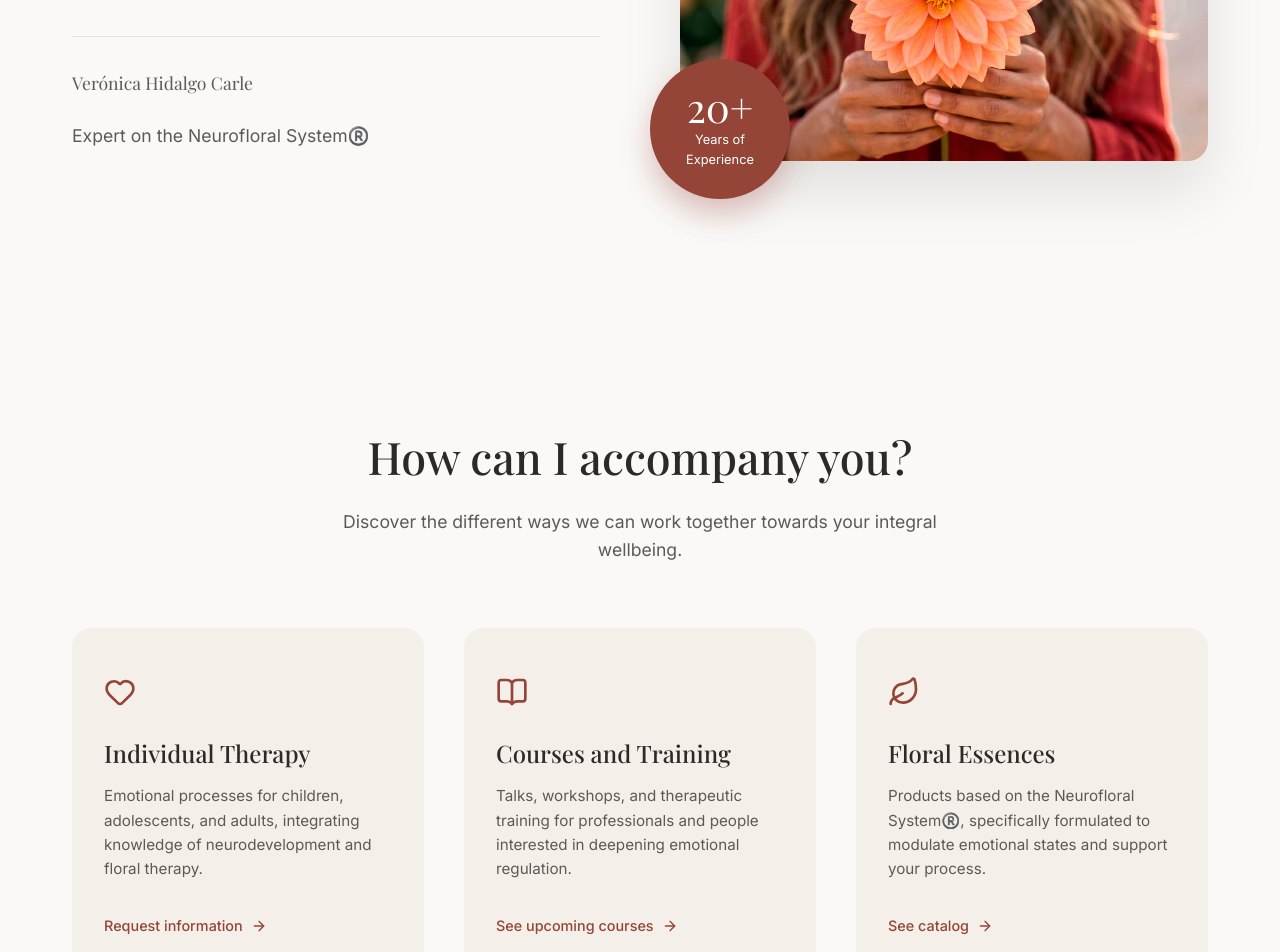
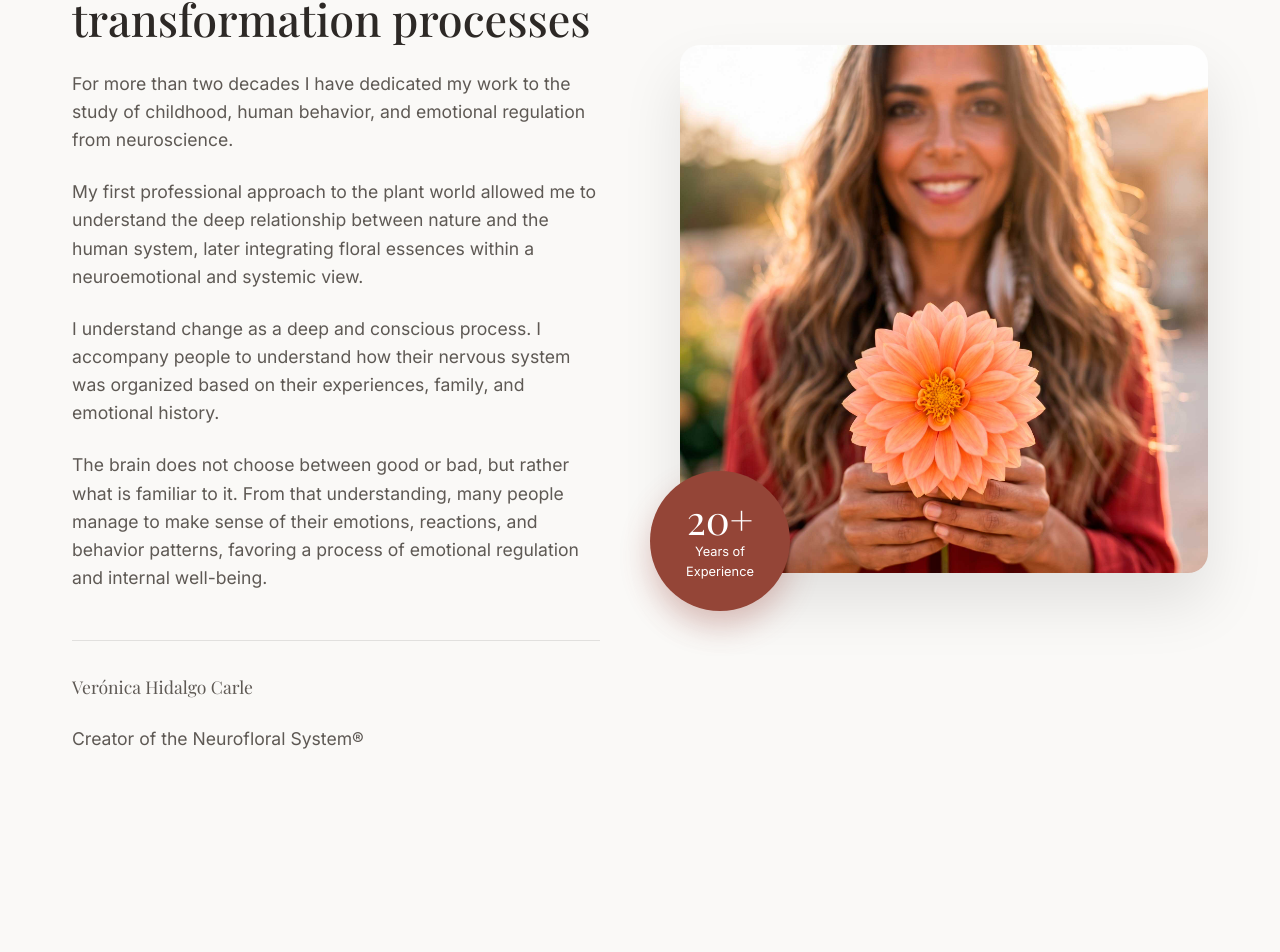
Before and after one commit to jfcosm/veronica-hidalgo-carle-2026, a React (Vite) app: page / in a window 1280 px wide. Shown: the part 1260-2212 px from the top of the page. Built offline with nearby package versions, Linux system fonts and the light colour scheme; a web font is replaced by a local one.

Commit message:
content: update landing page copy with client corrected text

```diff
--- a/src/pages/Option2.css
+++ b/src/pages/Option2.css
@@ -300,10 +300,21 @@
   color: var(--color-text-dark);
 }
 
-.opt2-service-item p {
+.opt2-service-item p,
+.opt2-service-desc p {
   color: var(--color-text-muted);
+  margin-bottom: 1.2rem;
+  font-size: 0.95rem;
+  line-height: 1.6;
+}
+
+.opt2-service-desc p:last-child {
   margin-bottom: 2rem;
-  font-size: 0.95rem;
+}
+
+.opt2-service-desc strong {
+  color: var(--color-text-dark);
+  font-weight: 600;
 }
 
 .opt2-link {
--- a/src/pages/Option2.tsx
+++ b/src/pages/Option2.tsx
@@ -54,7 +54,9 @@ const Option2 = () => {
               <span className="opt2-subtitle">{t('about.tagOpt2')}</span>
               <h2 className="opt2-section-title">{t('about.titleOpt2')}</h2>
               <p dangerouslySetInnerHTML={{ __html: t('about.text1Opt2') }}></p>
-              <p>{t('about.text2Opt2')}</p>
+              <p dangerouslySetInnerHTML={{ __html: t('about.text2Opt2') }}></p>
+              <p dangerouslySetInnerHTML={{ __html: t('about.text3Opt2') }}></p>
+              <p dangerouslySetInnerHTML={{ __html: t('about.text4Opt2') }}></p>
               <div className="opt2-signature">
                 <p className="opt2-name">Verónica Hidalgo Carle</p>
                 <p className="opt2-role">{t('about.role')}</p>
@@ -87,7 +89,7 @@ const Option2 = () => {
               <div className="opt2-service-content">
                 <Heart className="opt2-service-icon" />
                 <h4>{t('services.srv1TitleAlt')}</h4>
-                <p>{t('services.srv1TextAlt')}</p>
+                <div className="opt2-service-desc" dangerouslySetInnerHTML={{ __html: t('services.srv1TextAlt') }}></div>
                 <a href="#contact" className="opt2-link">{t('services.linkInfo')} <ArrowRight size={16} /></a>
               </div>
             </div>
@@ -96,8 +98,8 @@ const Option2 = () => {
               <div className="opt2-service-content">
                 <BookOpen className="opt2-service-icon" />
                 <h4>{t('services.srv2Title')}</h4>
-                <p>{t('services.srv2TextAlt')}</p>
-                <a href="#contact" className="opt2-link">{t('services.linkCourses')} <ArrowRight size={16} /></a>
+                <div className="opt2-service-desc" dangerouslySetInnerHTML={{ __html: t('services.srv2TextAlt') }}></div>
+                <a href="#contact" className="opt2-link">{t('services.linkInfo')} <ArrowRight size={16} /></a>
               </div>
             </div>
 
@@ -105,8 +107,8 @@ const Option2 = () => {
               <div className="opt2-service-content">
                 <Leaf className="opt2-service-icon" />
                 <h4>{t('services.srv3Title')}</h4>
-                <p>{t('services.srv3TextAlt')}</p>
-                <a href="#contact" className="opt2-link">{t('services.linkCatalog')} <ArrowRight size={16} /></a>
+                <div className="opt2-service-desc" dangerouslySetInnerHTML={{ __html: t('services.srv3TextAlt') }}></div>
+                <a href="#contact" className="opt2-link">{t('services.linkInfo')} <ArrowRight size={16} /></a>
               </div>
             </div>
           </div>
@@ -130,9 +132,10 @@ const Option2 = () => {
               <div className="opt2-form-row">
                 <select required>
                   <option value="" disabled selected>{t('contact.placeholderSubjectAlt')}</option>
-                  <option value="terapia">{t('contact.optTherapyAlt')}</option>
-                  <option value="curso">{t('contact.optCourseAlt')}</option>
-                  <option value="productos">{t('contact.optProductsAlt')}</option>
+                  <option value="terapia_neurofloral">{t('contact.optTherapyAlt')}</option>
+                  <option value="constelaciones">{t('contact.optCourseAlt')}</option>
+                  <option value="tarot">{t('contact.optProductsAlt')}</option>
+                  <option value="otro">{t('contact.optOther')}</option>
                 </select>
               </div>
               <textarea placeholder={t('contact.placeholderMessageAlt')} rows={5} required></textarea>
--- a/src/translations/en.ts
+++ b/src/translations/en.ts
@@ -1,6 +1,6 @@
 const en = {
   header: {
-    subtitle: "Therapist & Neuroscientist",
+    subtitle: "Floral Therapist · Family Constellator",
     nav: {
       approach: "Approach",
       experience: "Experience",
@@ -19,10 +19,10 @@ const en = {
     tagOpt2: "Neurofloral System®️",
     tagOpt3: "Professional Therapeutic Accompaniment",
     titleOpt1: "Emotional transformation through the",
-    titleOpt2: "Deep healing from human connection and neuroscience",
+    titleOpt2: "Specialist in childhood, adolescence, and adults from the neuroscience of emotion.",
     titleOpt3: "Integrating neuroscience and floral therapy for your wellbeing",
     textOpt1: "Over two decades accompanying processes in children, adolescents, and adults, integrating floral therapy, neuroscience, and systemic work to favor deep changes in your wellbeing.",
-    textOpt2: "I accompany you to modulate your emotions and create new pathways of wellbeing through integrative floral therapy and systemic work.",
+    textOpt2: "Creator of the <strong>Neurofloral System®</strong> method and active member of the World Summit of Floral Therapy.<br/><br/>I accompany you to restore your emotional health through systemic work and accompaniment with floral essences, harmonies of nature oriented to recover inner balance and reconnect with your best version.",
     textOpt3: "Over two decades accompanying emotional processes, supporting the generation of new neural pathways and integral wellbeing.",
     btnStart: "Start your process",
     btnLearnMore: "Learn more",
@@ -42,10 +42,12 @@ const en = {
     feat2: "Emotional modulation",
     feat3: "Behavioral transformation",
     tagOpt2: "More than 20 years of experience",
-    titleOpt2: "Accompanying transformation processes",
-    text1Opt2: "Throughout my career, I have integrated my knowledge in trauma, ASD, attention deficit, and emotional regulation to create a unique approach: the Neurofloral System®️.",
-    text2Opt2: "My commitment is to provide a safe and warm space where floral essences act as a bridge for emotional modulation, favoring profound changes in perception and behavior.",
-    role: "Expert on the Neurofloral System®️",
+    titleOpt2: "More than 20 years accompanying transformation processes",
+    text1Opt2: "For more than two decades I have dedicated my work to the study of childhood, human behavior, and emotional regulation from neuroscience.",
+    text2Opt2: "My first professional approach to the plant world allowed me to understand the deep relationship between nature and the human system, later integrating floral essences within a neuroemotional and systemic view.",
+    text3Opt2: "I understand change as a deep and conscious process. I accompany people to understand how their nervous system was organized based on their experiences, family, and emotional history.",
+    text4Opt2: "The brain does not choose between good or bad, but rather what is familiar to it. From that understanding, many people manage to make sense of their emotions, reactions, and behavior patterns, favoring a process of emotional regulation and internal well-being.",
+    role: "Creator of the Neurofloral System®",
     badgeYears: "Years of",
     badgeExp: "Experience"
   },
@@ -67,19 +69,19 @@ const en = {
     titleOpt3: "Services and Accompaniment",
     subtitleOpt3: "Designed to adapt to your specific needs for development and healing.",
     srv1Title: "Therapies and Sessions",
-    srv1TitleAlt: "Individual Therapy",
+    srv1TitleAlt: "1. Neurofloral Therapy",
     srv1Text: "Personalized accompaniment for children, adolescents, and adults, addressing emotional and behavioral challenges with the Neurofloral System®️.",
-    srv1TextAlt: "Emotional processes for children, adolescents, and adults, integrating knowledge of neurodevelopment and floral therapy.",
+    srv1TextAlt: "<p>In an interview of approximately two hours, we explore the current conflict that you, your son, or your daughter are experiencing, understanding how certain emotional experiences are registered in the nervous system and begin to repeat themselves in daily life.</p><p>Through a systemic lens, we look for the origin of these patterns within the family history, organizing the emotional information that often remains unconscious. Sometimes, a child's symptoms can also express dynamics of the entire family system.</p><p>Subsequently, I explain to you which floral essences are the most suitable and the specific work that each one will perform, accompanying a deep process of emotional transformation and internal regulation.</p>",
     srv1Target: "For children, adolescents, and adults",
-    srv2Title: "Courses and Training",
+    srv2Title: "2. Essential Family Constellations",
     srv2TitleAlt: "Professional Training",
     srv2Text: "Therapeutic training programs from a serious, human, and professional perspective for those seeking to deepen this path.",
-    srv2TextAlt: "Talks, workshops, and therapeutic training for professionals and people interested in deepening emotional regulation.",
+    srv2TextAlt: "<p>Essential Family Constellations are a therapeutic dynamic of approximately three hours, aimed at understanding emotional, relational, or behavioral conflicts that often cannot be resolved through reason alone.</p><p>During the initial interview, we explore the current situation that concerns you, your son, or your daughter, observing how certain patterns may be linked to deep dynamics of the family system.</p><p>Through a systemic explanation, you will understand how we form emotionally within our family and what roles, burdens, or unconscious experiences we may be representing.</p><p>Subsequently, we perform a projective dynamic on a board, using wooden figures that allow visual organization of the information that emerges during the session. As movements are made within the system, unconscious content appears that helps understand the origin of the conflict and open new possibilities of perception.</p><p>The process is accompanied by neuro-linguistic programming tools and floral essences, oriented to favor emotional reorganization and a more conscious and integrated view of the experience.</p><p><strong>Modalities:</strong> It can be done in person in Pichidangui or Illapel, and also online.</p><p><strong>Aimed at:</strong> Adults and adolescents from 16 years and older.</p>",
     srv2Target: "Courses and workshops of the Neurofloral System®️",
-    srv3Title: "Floral Essences",
+    srv3Title: "3. Evolutionary Therapeutic Tarot",
     srv3TitleAlt: "Essences Sale",
     srv3Text: "Sale of products and exclusive formulas designed to support specific processes of regulation and integral wellbeing.",
-    srv3TextAlt: "Products based on the Neurofloral System®️, specifically formulated to modulate emotional states and support your process.",
+    srv3TextAlt: "<p>Evolutionary Therapeutic Tarot is a dynamic of guidance and self-knowledge where we work on the conflict or situation that is currently generating concern, confusion, or blockage in your life.</p><p>Through a deep reading with three types of tarot—Rider Waite, Aleister Crowley Tarot, and Zen Tarot of Chinese philosophy—we begin to open a field of information that allows access to unconscious content, emotional patterns, and internal background related to what you are experiencing.</p><p>Each deck delivers a different and complementary view, allowing a clearer understanding of the process you are going through and favoring a more conscious, secure, and connected decision-making process.</p><p>If the process requires it, the session can also be complemented with floral essences, oriented to emotionally accompany the therapeutic work and support the changes you wish to generate.</p>",
     srv3Target: "Custom and standard formulas",
     linkInfo: "Request information",
     linkCourses: "See upcoming courses",
@@ -107,11 +109,12 @@ const en = {
     placeholderMessage: "Message",
     placeholderMessageAlt: "Tell me a little about what you are looking for...",
     optTherapy: "Individual therapy",
-    optTherapyAlt: "Consult about Therapy",
+    optTherapyAlt: "Neurofloral Therapy",
     optCourse: "Courses and training",
-    optCourseAlt: "Course Registration",
+    optCourseAlt: "Essential Family Constellations",
     optProducts: "Floral essences",
-    optProductsAlt: "Acquire Essences",
+    optProductsAlt: "Evolutionary Therapeutic Tarot",
+    optOther: "Other reason",
     btnSubmit: "Send Message",
     btnSubmitAlt: "Send Request"
   },
```
Also changed, not shown: index.html (+5 -5 lines), src/translations/es.ts (+19 -16 lines).
